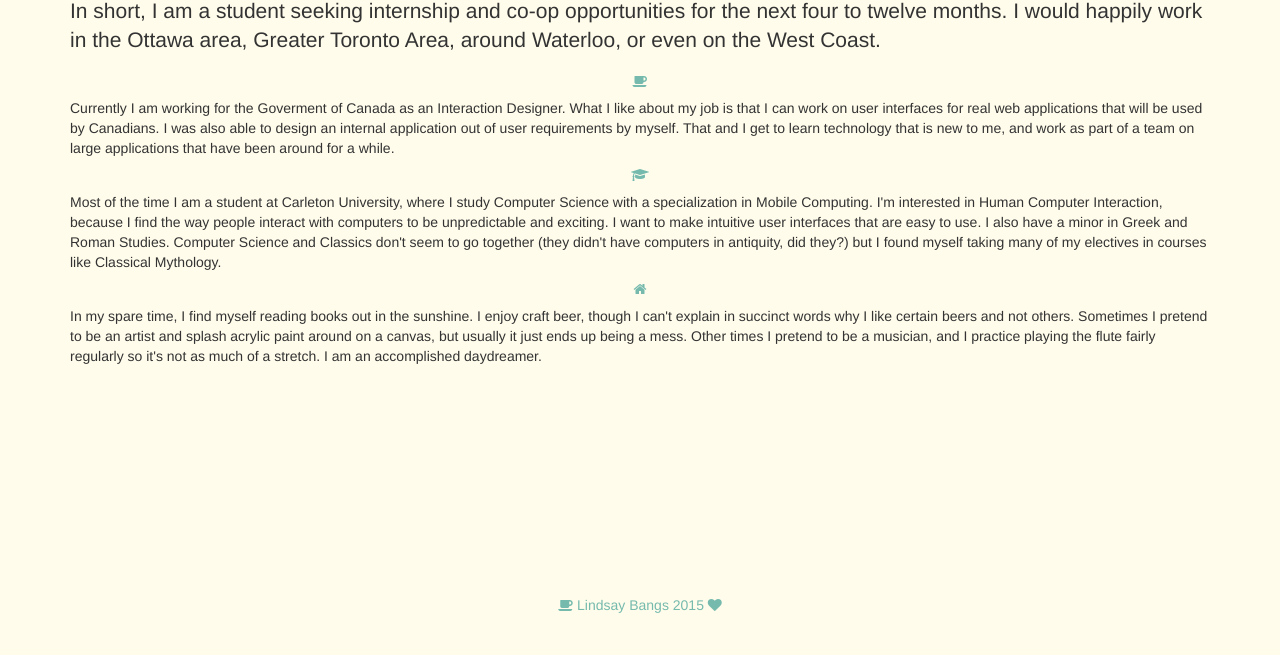
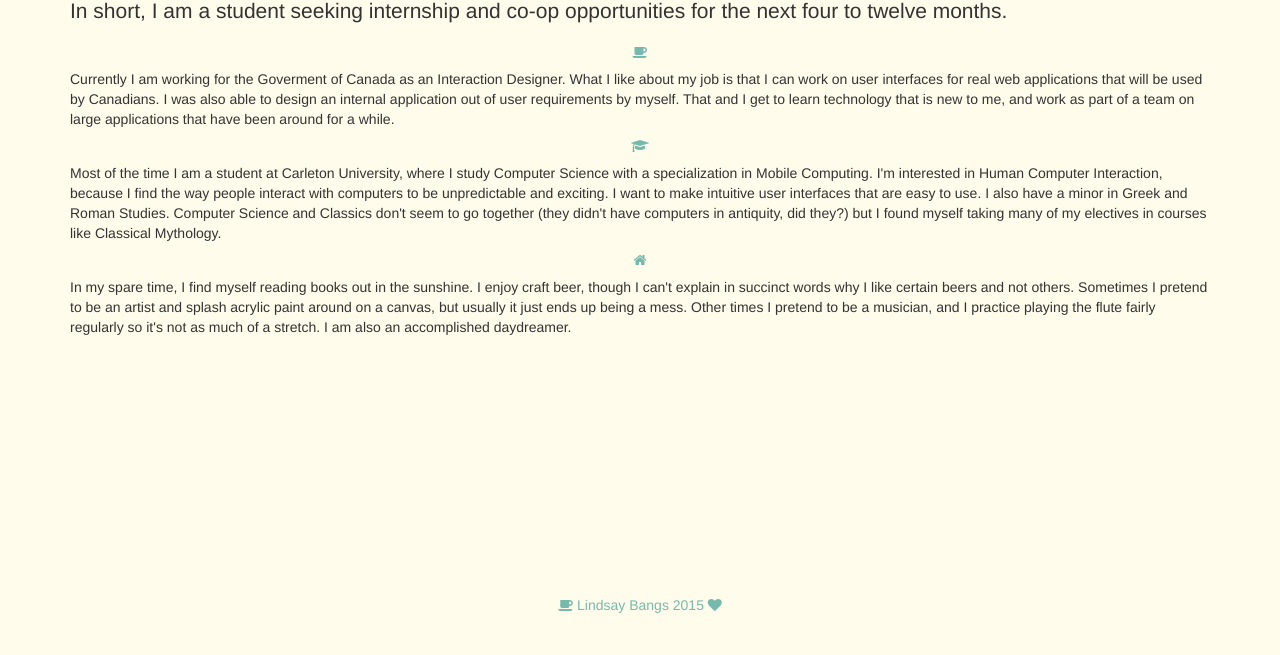
Before and after one commit to lindsaybangs/lindsaybangs-version2, a plain HTML site: page html/about.html in a window 1280 px wide. Shown: the part 145-800 px from the top of the page. Drawn offline with nearby package versions, Linux system fonts and the light colour scheme; files whose address does not match are found by name.

Commit message:
About.html content
Minor changes to wording.

```diff
--- a/html/about.html
+++ b/html/about.html
@@ -44,8 +44,7 @@
 	<div class="container" id="content">
 	<!-- InstanceBeginEditable name="content" -->
 <h1> About </h1>
-    <p class="lead"> In short, I am a student seeking internship and co-op opportunities for the next four to twelve months.
-    	I would happily work in the Ottawa area, Greater Toronto Area, around Waterloo, or even on the West Coast. </p>
+    <p class="lead"> In short, I am a student seeking internship and co-op opportunities for the next four to twelve months. </p>
 
     <p class="text-center text-muted"><i class="fa fa-coffee"></i></p>
 
@@ -67,7 +66,7 @@
     <p> In my spare time, I find myself reading books out in the sunshine.  I enjoy craft beer, though I can't explain in succinct words
     	why I like certain beers and not others.  Sometimes I pretend to be an artist and splash acrylic paint around on a canvas, but
         usually it just ends up being a mess.  Other times I pretend to be a musician, and I practice playing the flute fairly regularly
-        so it's not as much of a stretch. I am an accomplished daydreamer.</p>
+        so it's not as much of a stretch. I am also an accomplished daydreamer.</p>
     <!-- InstanceEndEditable -->
     </div>
 
```
